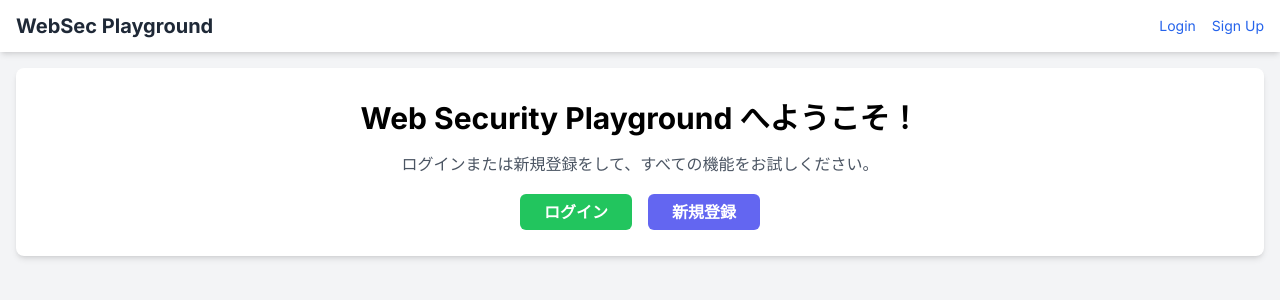
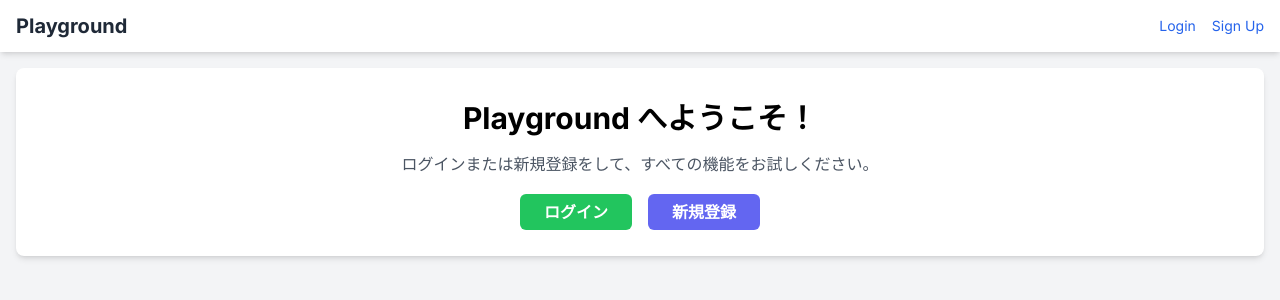
Before and after one commit to megumegu256/web-sec-playground-1, a Next.js app: page / in a window 1280 px wide. Shown: the top 300 px of the page. Built offline with nearby package versions, Linux system fonts and the light colour scheme; no server answers.

Commit message:
update Header.tsx and page.tsx

```diff
--- a/src/app/_components/Header.tsx
+++ b/src/app/_components/Header.tsx
@@ -11,7 +11,7 @@ export default function Header() {
     <header className="bg-white shadow-md">
       <nav className="container mx-auto px-4 py-3 flex justify-between items-center">
         <Link href="/" className="text-xl font-bold text-gray-800">
-          WebSec Playground
+          Playground
         </Link>
         <div className="flex items-center space-x-4">
           {isLoading ? (
--- a/src/app/page.tsx
+++ b/src/app/page.tsx
@@ -48,7 +48,7 @@ export default function HomePage() {
         // --- 未ログインの場合 ---
         <div>
           <h1 className="text-3xl font-bold mb-4">
-            Web Security Playground へようこそ！
+            Playground へようこそ！
           </h1>
           <p className="text-gray-600 mb-6">
             ログインまたは新規登録をして、すべての機能をお試しください。
```
